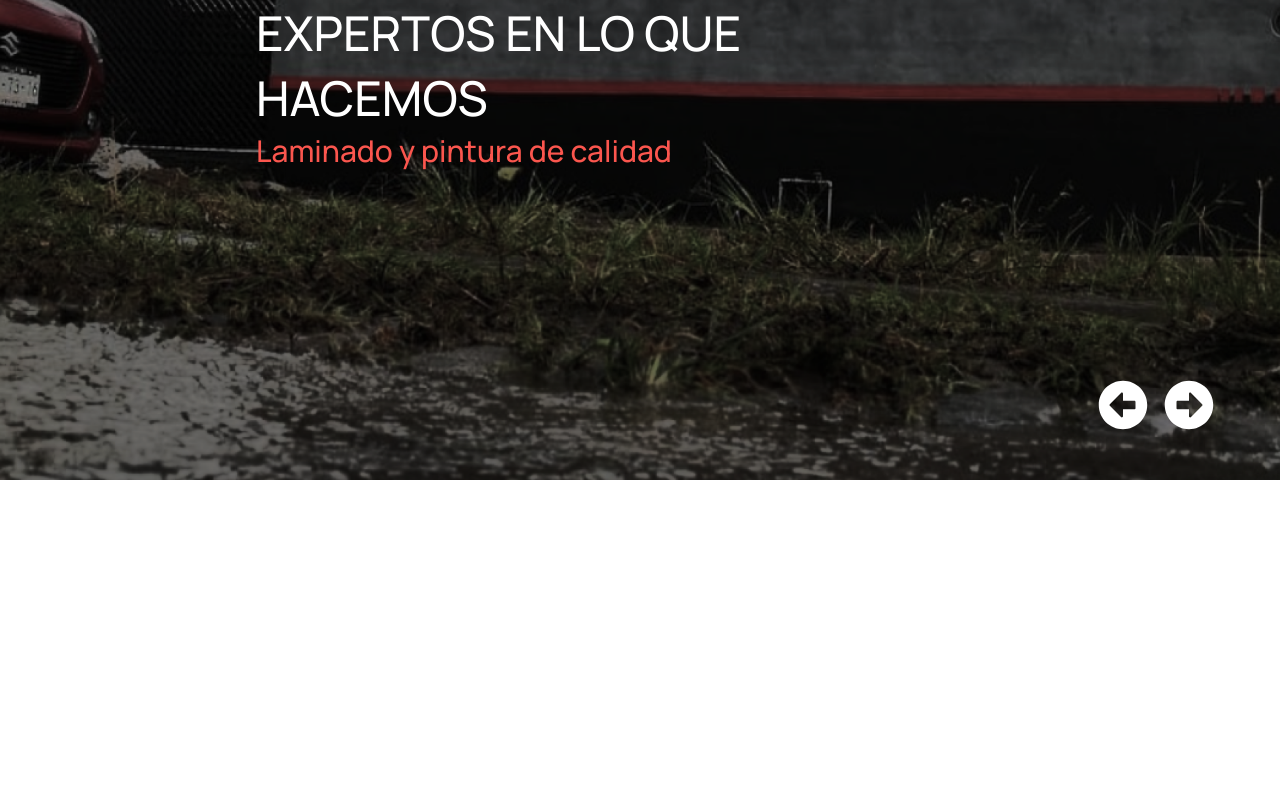
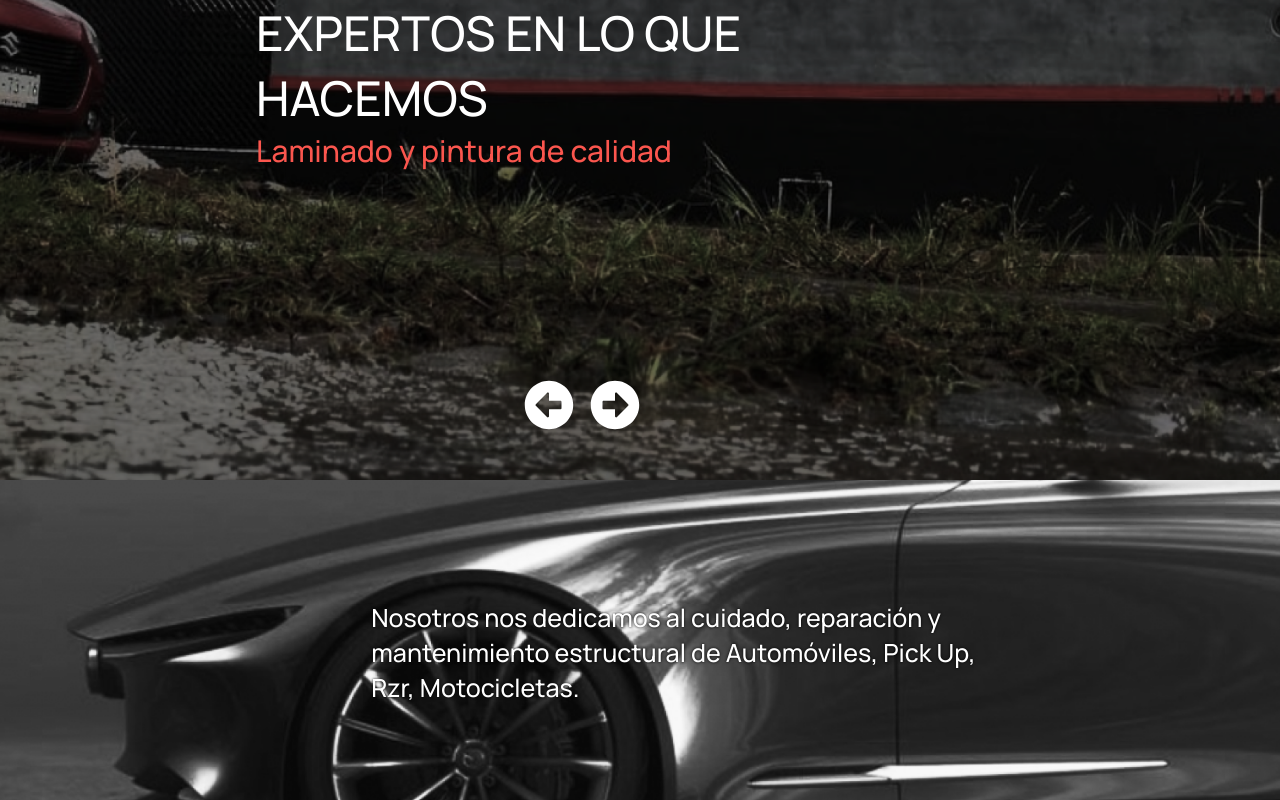
Before and after one commit to CalebGDM/dlm-landing, a React (Create React App) app: page / in a window 1280 px wide. Shown: the part 320-1120 px from the top of the page. Before the commit the page ends 800 px from the top, so only its background shows below. Built offline with nearby package versions, Linux system fonts and the light colour scheme.

Commit message:
Info Card

```diff
--- a/src/App.js
+++ b/src/App.js
@@ -1,8 +1,10 @@
 import React, { useState } from "react";
 import Dropdown from "./components/Dropdown";
 import Hero from "./components/Hero";
+import InfoCard from "./components/InfoCard";
 
 import Navbar from "./components/Navbar";
+import { InfoData }  from "./data/InfoData";
 import { SliderData } from "./data/SliderData";
 import GlobalStyle from "./mainStyles";
 
@@ -22,6 +24,8 @@ function App() {
       <Navbar toggle={toggle}/>
       <Dropdown isOpen={isOpen} toggle={toggle}/>
       <Hero slides={SliderData}/>
+      <InfoCard info={InfoData}/>
+
     </>
   );
 }
--- a/src/components/Hero.js
+++ b/src/components/Hero.js
@@ -110,12 +110,16 @@ const Subtitle = styled.p`
 
 const SliderButtons = styled.div`
     position: absolute;
+    width: 100vw;
     right: 50px;
     bottom: 50px;
     display: flex;
     z-index: 10;
     justify-content: center;
 
+    @media screen and (max-width: 760px){
+        width: 80vw;
+    }
 `;
 
 const arrowButtons = css`
--- /dev/null
+++ b/src/components/InfoCard.js
@@ -0,0 +1,74 @@
+import React from 'react'
+import styled from 'styled-components'
+
+const InfoSection = styled.div`
+
+`;
+
+const Card = styled.div`
+
+`;
+
+const BgImage = styled.img`
+    position: absolute;
+    top: 1;
+    left: 0;
+    width: 100vw;
+    height: 40vh;
+    object-fit: cover;
+`;
+
+const Content = styled.div`
+    position: relative;
+    z-index: 10000;
+    display: flex;
+    align-items: left;
+    flex-direction: column;
+    max-width: 1600px;
+    width: 50%;
+    color: #fff;
+
+    margin-left: 29vw;
+
+    @media screen and (max-width: 560px){
+        margin-left: 20px;
+        width: 90%;
+    }
+`;
+
+const Frase = styled.p`
+    margin-top: 15vh;
+    font-size: 25px;
+    text-shadow: 0px 0px 3px black;
+
+    @media screen and (max-width: 760px){
+        margin-top: 5vh;
+    }
+
+    @media screen and (max-width: 330px){
+        font-size: 23px;
+    }
+
+
+`;
+
+function InfoCard({ info }) {
+
+    return (
+        <InfoSection>
+            {info.map((card, index) => (
+                <Card>
+                    <BgImage src={card.image} alt={info.alt}/>
+                    <Content>
+                        <Frase>
+                            {card.frase}
+                        </Frase>
+                    </Content>
+                </Card>
+            ))}
+
+        </InfoSection>
+    )
+}
+
+export default InfoCard
--- /dev/null
+++ b/src/data/InfoData.js
@@ -0,0 +1,8 @@
+import ImageOne from '../images/Imagen4.png'
+
+
+export const InfoData = [
+    {
+        frase: 'Nosotros nos dedicamos al cuidado, reparación y mantenimiento estructural de Automóviles, Pick Up, Rzr, Motocicletas.', image: ImageOne, alt: 'Taller'
+    }
+]
```
Also changed, not shown: src/images/Imagen4.png (added).
